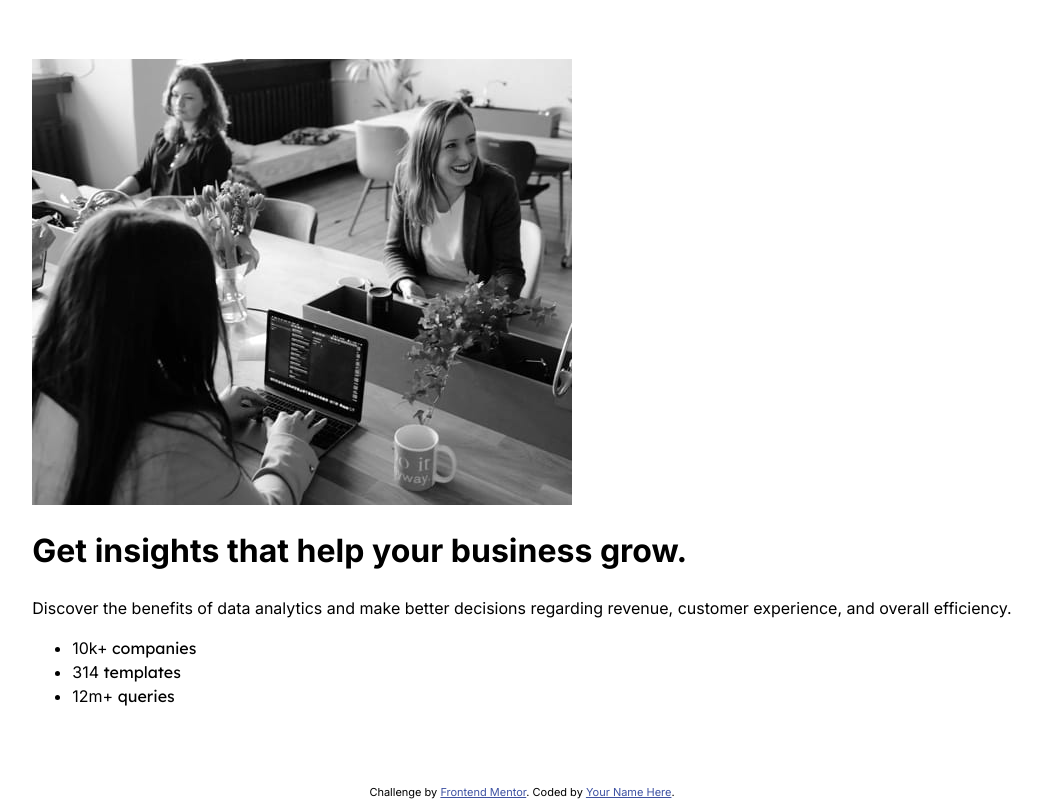
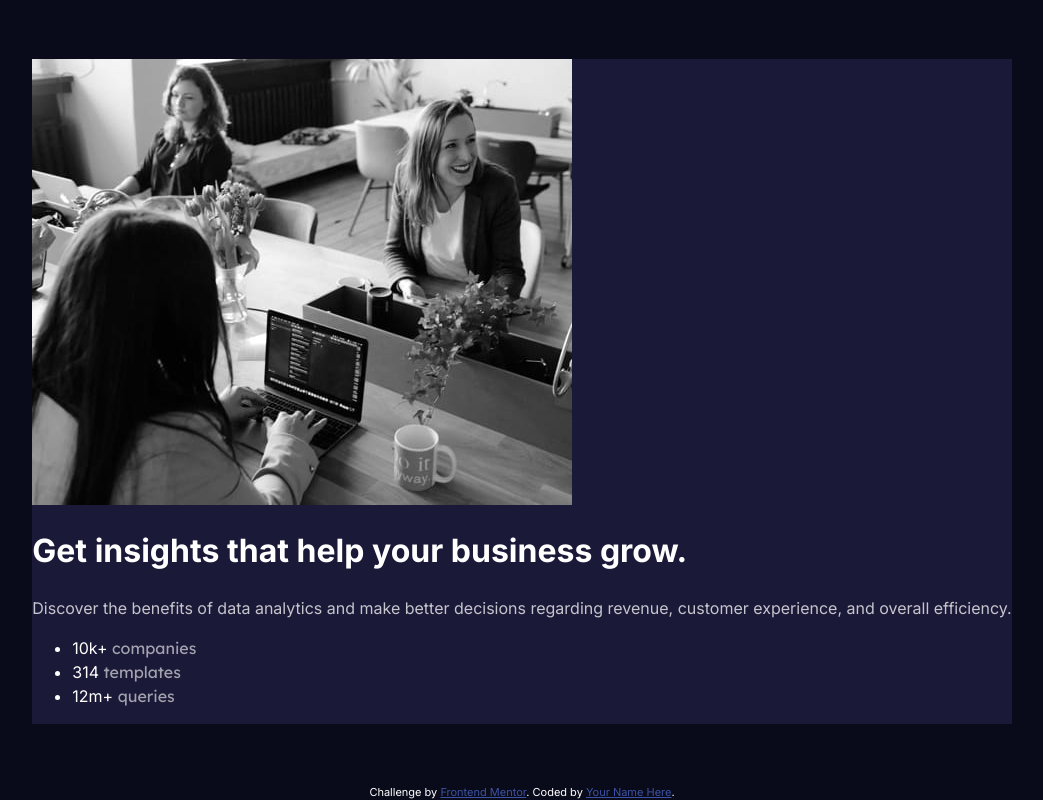
Before and after one commit to JulioCinquina/fem-stats-preview-card, a plain HTML site: page index.html in a window 1280 px wide. Shown: the whole page, without its empty margins (118-1161 px from the left). Drawn offline with Linux system fonts and the light colour scheme.

Commit message:
Add background and font colors

```diff
--- a/style.css
+++ b/style.css
@@ -22,6 +22,9 @@ body {
   line-height: 1.5;
 
   font-family: "Inter", sans-serif;
+  color: var(--color-neutral-100);
+
+  background-color: var(--body-bg-color);
 
   display: flex;
   flex-direction: column;
@@ -44,8 +47,26 @@ main {
   align-items: center;
 }
 
+.card {
+  background-color: var(--card-bg-color);
+  color: var(--color-neutral-100);
+}
+
+.card__title {
+  color: var(--color-neutral-100);
+}
+
+.card__body {
+  color: var(--color-neutral-100-alpha-75);
+}
+
+.card__stat-number {
+  color: var(--color-neutral-100);
+}
+
 .card__stat-title {
   font-family: "Lexend Deca", sans-serif;
+  color: var(--color-neutral-100-alpha-60);
 }
 
 .attribution {
```
